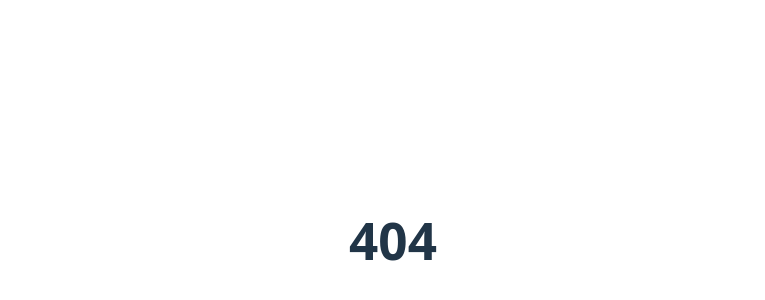
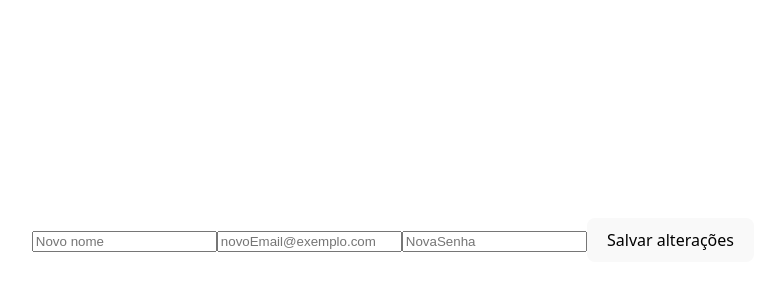
Before and after one commit to caiorbcavalcante/SistemaCadastramento, a React (Vite) app in the folder frontend/app/: page /barberEditProfile in a window 1280 px wide. Shown: the part 160-460 px from the top of the page, without its empty margins (247-1012 px from the left). Built offline with nearby package versions, Linux system fonts and the light colour scheme.

Commit message:
pagina de edição de perfil de barbeiro criado (ainda falta adicionar algumas funcionalidades)

```diff
--- /dev/null
+++ b/frontend/app/src/pages/barberEditProfile/BarberEditProfile.tsx
@@ -0,0 +1,76 @@
+import React, { useState, useEffect } from 'react'
+import './BarberEditProfile.css'
+import { useAuth } from '../../contexts/AuthContext'
+import { useNavigate } from 'react-router-dom';
+import axios from 'axios';
+
+interface patchInterface{
+    name?: string,
+    email?: string,
+    password?: string,
+}
+
+const BarberEditProfile = () => {
+    const [newName, setNewName] = useState<string>('');
+    const [newEmail, setNewEmail] = useState<string>('');
+    const [newPassword, setNewPassword] = useState<string>('');
+
+    const {user, loading, logout} = useAuth();
+
+    const navigate = useNavigate();
+
+    const handleSubmit = async (e: React.FormEvent) => {
+        e.preventDefault();
+
+        const patchData: patchInterface = {};
+
+        if (newName){patchData.name = newName}
+        if (newEmail){
+            if (!newEmail.includes("@")){
+                alert("Insira um email válido!")
+                return}
+            patchData.email = newEmail
+        }
+        if (newPassword){
+            if (newPassword.length < 6){
+                alert("Senha deve conter pelo menos 6 caracteres")
+                return}
+            patchData.password = newPassword
+        }
+
+        try {
+            const response = await axios.patch(`http://localhost:3000/barbers/${user.id}`, patchData)
+
+            navigate('/controlPanel')
+        }
+         catch (error) {
+
+            if(axios.isAxiosError(error)) {
+                if(error.response){
+                    alert(error.response.data.message)
+                }
+            else if(error.request) {
+                alert("Não foi possível se conectar com o servidor")
+            }
+            else {
+                alert("Ocorreu um erro inesperado")
+            }
+        }
+    }
+    }
+  return (
+    <div>
+        <form onSubmit={handleSubmit}>
+
+        <input placeholder='Novo nome' onChange={(e) => setNewName(e.target.value)} value={newName} />
+        <input placeholder='novoEmail@exemplo.com' onChange={(e) => setNewEmail(e.target.value)} value={newEmail}/>
+        <input placeholder='NovaSenha' onChange={(e) => setNewPassword(e.target.value)} value={newPassword}/>
+
+        <button type='submit'>Salvar alterações</button>
+
+      </form>
+    </div>
+  )
+}
+
+export default BarberEditProfile
--- a/frontend/app/src/pages/controlPanel/ControlPanel.tsx
+++ b/frontend/app/src/pages/controlPanel/ControlPanel.tsx
@@ -2,6 +2,7 @@ import React, { useEffect, useState } from 'react'
 import "./ControlPanel.css"
 import { useNavigate } from 'react-router-dom'
 import { useAuth } from '../../contexts/AuthContext'
+import { Route } from 'react-router-dom'
 // import axios from 'axios'
 
 interface Appointment{
@@ -122,11 +123,12 @@ const ControlPanel = () => {
         <div className='popout-container'>
           <button className='popout-button' onClick={
             () => setShowPopout(!showPopout)
-          }> Mais opções </button>
+          }> Mais opções
+           </button>
           {showPopout && <div className='popout-content'>
             <ul>
               <li>
-                <button>
+                <button onClick={() => {navigate('/barberEditProfile')}}>
                   Editar Perfil
                 </button>
               </li>
--- a/frontend/app/src/pages/registerAccount/RegisterAccount.tsx
+++ b/frontend/app/src/pages/registerAccount/RegisterAccount.tsx
@@ -21,6 +21,7 @@ const RegisterAccount: React.FC = () => {
 
       if (password.length < 6){
         alert("Senha deve conter pelo menos 6 caracteres")
+        return
       }
 
       const response = await axios.post("http://localhost:3000/user", {
--- a/frontend/app/src/routes/AppRoutes.tsx
+++ b/frontend/app/src/routes/AppRoutes.tsx
@@ -4,6 +4,7 @@ import { Login } from '../pages/login/Login';
 import RegisterAccount from '../pages/registerAccount/RegisterAccount'
 import NotFound from '../pages/NotFound/NotFound';
 import ControlPanel from '../pages/controlPanel/controlPanel';
+import BarberEditProfile from '../pages/barberEditProfile/BarberEditProfile';
 
 export const AppRoutes:React.FC = () => {
     return(
@@ -15,6 +16,7 @@ export const AppRoutes:React.FC = () => {
     <Route path="/register" element={<RegisterAccount/>}/>
     {/* <Route path="/user" element={<UserPage/>}/> */}
     <Route path='/controlPanel' element={<ControlPanel/>}/>
+    <Route path='/barberEditProfile' element={<BarberEditProfile/>}/>
 
 
     <Route path='*' element={<NotFound/>}/>
```
Also changed, not shown: frontend/app/src/pages/barberEditProfile/BarberEditProfile.css (added).
